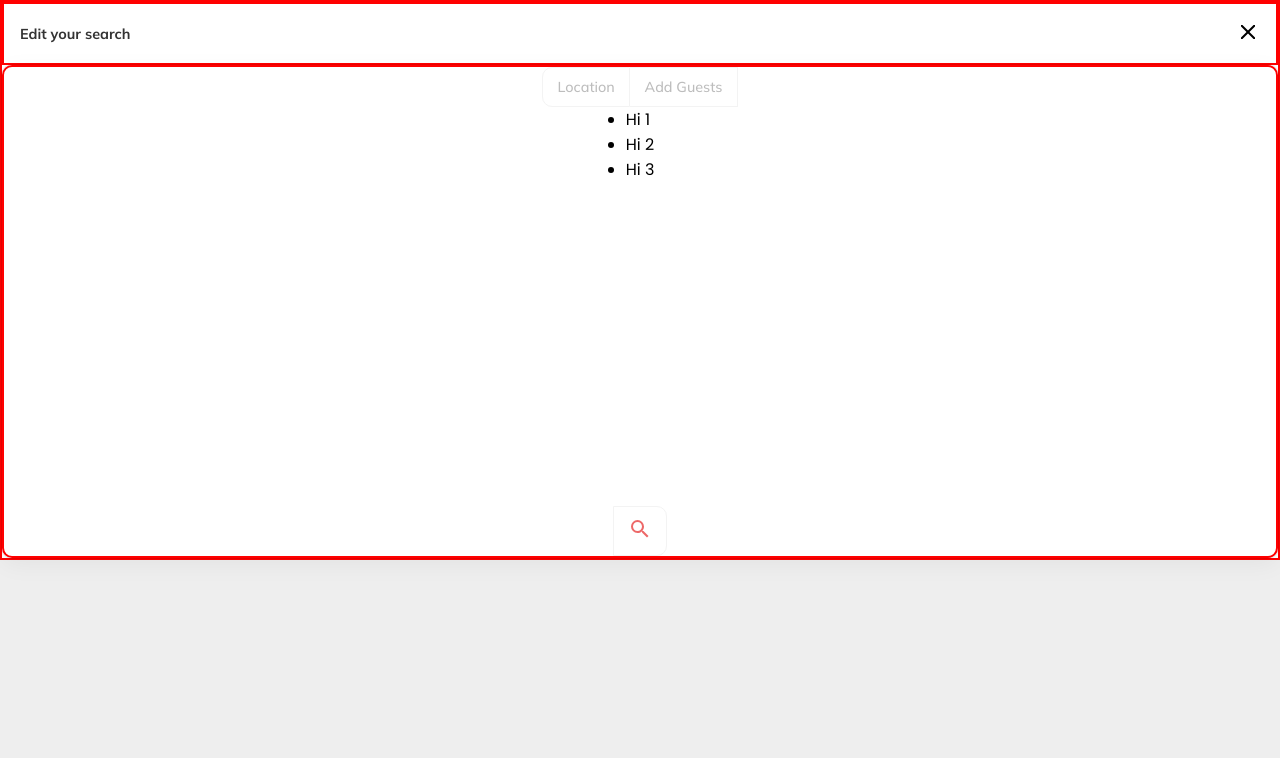
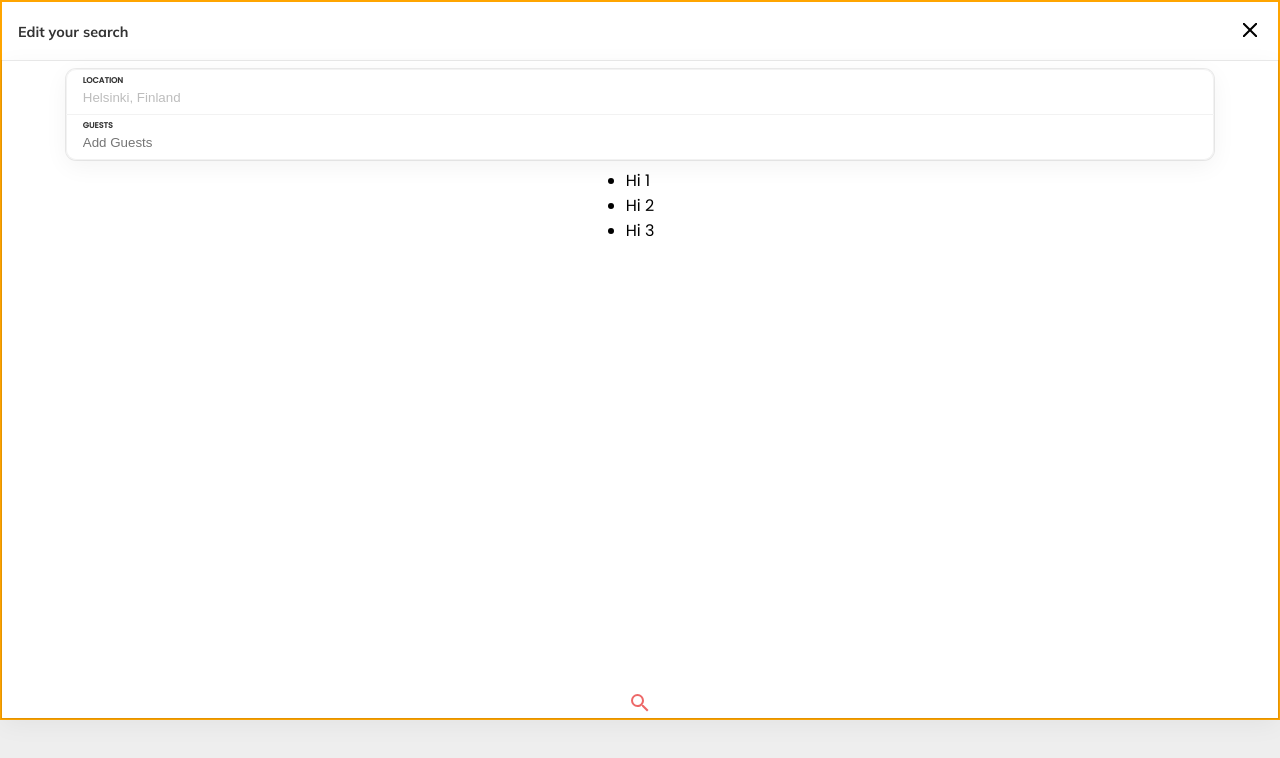
Before and after one commit to houssam-developer/windbnb, a React (Vite) app: page / in a window 1280 px wide. Shown: the top 758 px of the page. Built offline with nearby package versions, Linux system fonts and the light colour scheme.

Commit message:
refactor: add container for location guests

```diff
--- a/src/components/SearchMenu.jsx
+++ b/src/components/SearchMenu.jsx
@@ -16,8 +16,14 @@ function SearchMenu() {
 
 				<form className="search-modal__content">
 					<div className="search-modal__content__entries">
-						<input type='button' className='search-menu__btn-location' value='Location' placeholder='Location'></input>
-						<input type='button' className='search-menu__btn-guests' value='Add Guests' placeholder='Add Guests'></input>
+						<div className="search-modal__content__entries__container-location">
+							<label>location</label>
+							<input type='text' value='Helsinki, Finland' placeholder='Location'></input>
+						</div>
+						<div className="search-modal__content__entries__container-guests">
+							<label>guests</label>
+							<input type='text' value='' placeholder='Add Guests'></input>
+						</div>
 					</div>
 
 					<div className="search-modal__content__results">
--- a/src/components/SearchMenu.scss
+++ b/src/components/SearchMenu.scss
@@ -6,13 +6,13 @@
 	position: absolute;
 	top: 0;
 	left: 0;
-	min-height: 70%;
+	min-height: 90%;
 	width: 100%;
 
 	display: flex;
 	flex-direction: column;
 
-	border: 2px solid red;
+	border: 2px solid orange;
 	background-color: #fff;
 
 	button {
@@ -24,8 +24,6 @@
 
 	&__head {
 		padding: 1em;
-
-		border: 2px solid red;
 
 		display: flex;
 		align-items: center;
@@ -46,7 +44,7 @@
 	&__content {
 		flex-grow: 1;
 		width: 100%;
-		border: 2px solid red;
+
 
 		display: flex;
 		flex-direction: column;
@@ -54,46 +52,63 @@
 		align-items: center;
 		margin-left: auto;
 		margin-right: auto;
-		border-radius: var(--search-menu--br);
 		box-shadow: var(--cc-box-shadow--light);
 
-		&__entries {}
+		&__entries {
+			margin: .5em auto;
+			width: 90%;
+			display: flex;
+			flex-direction: column;
+
+			box-shadow: var(--cc-box-shadow--light);
+			border-radius: var(--search-menu--br);
+
+			&__container-location,
+			&__container-guests {
+				padding: .3em 1em;
+
+				color: #BDBDBD;
+				border: 1px solid #f2f2f2;
+
+				display: flex;
+				flex-direction: column;
+
+				&:focus-within {
+					color: #333;
+				}
+
+				label {
+					font-size: .5rem;
+					font-weight: 800;
+					text-transform: uppercase;
+					line-height: 11.3px;
+					color: #333;
+				}
+
+				input {
+					padding: .3em 0em;
+					border: none;
+					outline: none;
+					color: inherit;
+				}
+			}
+
+
+			&__container-location {
+				border-top-right-radius: var(--search-menu--br);
+				border-top-left-radius: var(--search-menu--br);
+			}
+
+			&__container-guests {
+				border-top: none;
+				border-bottom-right-radius: var(--search-menu--br);
+				border-bottom-left-radius: var(--search-menu--br);
+			}
+		}
 
 		&__results {
 			flex-grow: 1;
 
-		}
-
-		input,
-		button {
-			padding: .7em 1em;
-			cursor: pointer;
-			font-family: var(--ff-secondary);
-			font-weight: 400;
-			font-size: .9rem;
-
-			color: #BDBDBD;
-			background-color: #fff;
-			border: 1px solid #f3f3f3;
-
-			&:hover {
-				background-color: #f3f3f3;
-			}
-		}
-
-		input+input,
-		input+button {
-			border-left: transparent;
-		}
-
-		&__btn-location {
-			border-top-left-radius: var(--search-menu--br);
-			border-bottom-left-radius: var(--search-menu--br);
-		}
-
-		&__btn-search {
-			border-top-right-radius: var(--search-menu--br);
-			border-bottom-right-radius: var(--search-menu--br);
 		}
 
 		svg {
```
